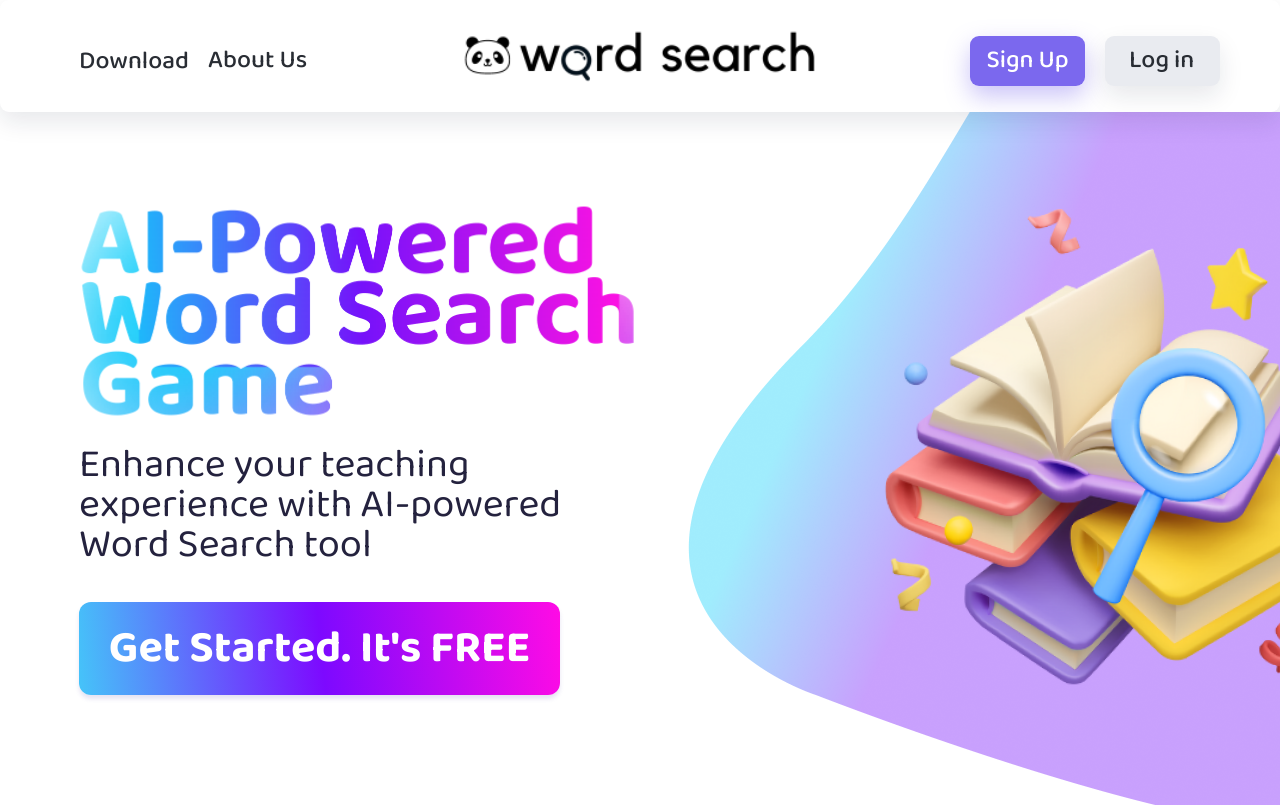
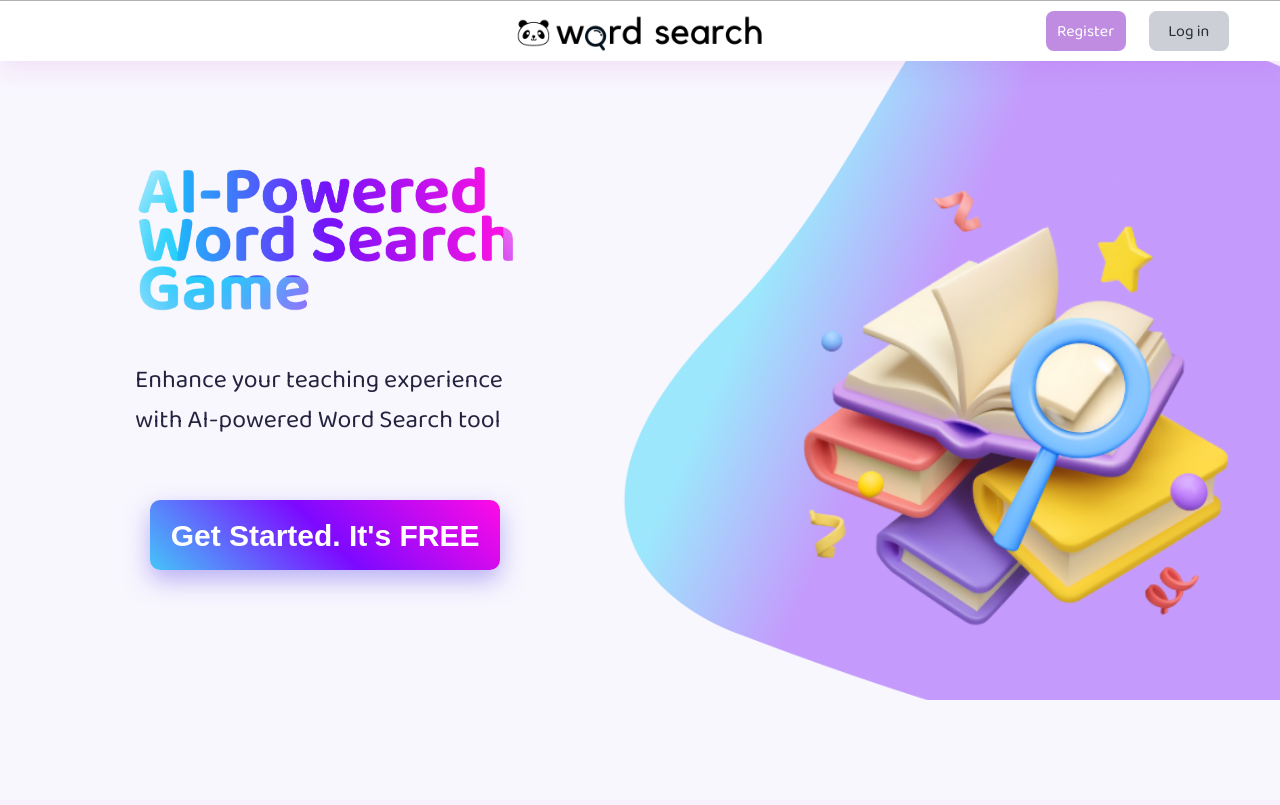
Before and after one commit to tiennma2k23/word-search-AI, a Django app: page / in a window 1280 px wide. After the commit the page ends 700 px from the top, so only its background shows below. Run offline with Django 5.2, Linux system fonts and the light colour scheme.

Commit message:
update frontend

```diff
--- a/myproject/templates/about_us.html
+++ b/myproject/templates/about_us.html
@@ -12,6 +12,10 @@
   <style>
     body {
       background: #f5eefc;
+      position: relative;
+      font-family:  "Baloo Da 2", sans-serif;
+      margin: 0;
+      padding: 0;
     }
     .head {
       left: 2%;
@@ -20,6 +24,8 @@
       z-index: 1000;
     }
     .dropdown {
+      top: 0;
+      left: 0;
       position: absolute;
       left: 2%;
       top: 30%;
--- a/myproject/templates/cover.html
+++ b/myproject/templates/cover.html
@@ -2,19 +2,183 @@
 <!DOCTYPE html>
 <html>
   <head>
-    <meta charset="utf-8" />
-    <meta name="viewport" content="initial-scale=1, width=device-width" />
-
-    <link rel="stylesheet" href="{% static 'global.css' %}" />
-    <link rel="stylesheet" href="{% static 'index.css' %}" />
+    <meta charset="UTF-8">
+    <meta name="viewport" content="width=device-width, initial-scale=1.0">
+    <title>Start</title>
+    <link rel="preconnect" href="https://fonts.googleapis.com">
+    <link rel="preconnect" href="https://fonts.gstatic.com" crossorigin>
+    <link href="https://fonts.googleapis.com/css2?family=Baloo+Da+2:wght@400..800&display=swap" rel="stylesheet">
+    <link rel="icon" type="image/x-icon" href="{% static '/media/favicon.ico' %}">
     <link
       rel="stylesheet"
       href="https://fonts.googleapis.com/css2?family=Baloo Da 2:wght@400;500;700&display=swap"
     />
+
+    <style>
+      body {
+            background-color: #F8F7FE;
+            font-family:  "Baloo Da 2", sans-serif;
+            margin: 0;
+            padding: 0;
+            position: relative;
+            width: 100%;
+      }
+
+      .head {
+          width: 100%;
+          height: 60px;
+          left: 0px;
+          top: 0px;
+          position: fixed;
+          background: #ffffff;
+          border-top: 1px rgb(179, 177, 177) solid;
+          z-index: 1000;
+      }
+
+      .logo {
+        width: 250px;
+        height: auto;
+        position: absolute;
+        top:8px;
+        left: 50%;
+        transform: translateX(-50%);
+      }
+      .main-heading-1 {
+        width: 80%;
+        height: 80%;
+        object-fit: contain;
+        position: absolute;
+        top: 0;
+      }
+      .wrapper-main-heading-1 {
+        position: absolute;
+        top: 150px;
+        left: 7%;
+        width: 471px;
+        height: 220px;
+        display: flex;
+        align-items: center;
+        justify-content: center;
+        z-index: 10;
+      }
+
+      .main-svg {
+        position: absolute;
+        top: 0;
+        right: 0;
+        width: 900px;
+        overflow: hidden;
+        object-fit: cover;
+        flex-grow: 1;
+        flex-shrink: 1;
+        z-index: 2;
+      }
+
+      .main-strong {
+        width: 380px;
+        position: absolute;
+        top: 190px;
+        line-height: 40px;
+        font-weight: 400;
+        font-size: 25px;
+      }
+
+      .main-button {
+        position: absolute;
+        top: 350px;
+        width: 350px;
+        height: 70px;
+        background: linear-gradient(45deg, #45C4F9 0%, #7D09FF 50%, #FF0BE5 100%);
+        box-shadow: 0px 10px 25px rgba(123, 104, 238, 0.50);
+        border-radius: 10px;
+        text-align: center;
+        color: white;
+        font-size: 30px;
+        font-weight: 700;
+        line-height: 21px;
+        word-wrap: break-word;
+        border: none;
+      }
+
+      .main-button:hover {
+        background: #b28fcc;
+      }
+      .word {
+        width: 100%;
+        height: 700px;
+        background-color: var(--color-white);
+        text-align: left;
+        font-family: var(--font-baloo-da-2);
+        position: relative;
+        overflow: hidden;
+        line-height: normal;
+        letter-spacing: normal;
+        color: #24223e;
+      }
+
+      @media screen and (max-width: 1000px) {
+        .main-svg {
+          display: none;
+        }
+
+        .subbutton {
+          display: none;
+        }
+
+        .wrapper-main-heading-1{
+          left: 50%;
+          transform: translateX(-50%);
+        }
+      }
+
+      .button-group {
+        position: absolute;
+        right: 4%;
+        top:10px;
+      }
+
+      .subbutton {
+        width: 80px;
+        height: 40px;
+        font-family:  "Baloo Da 2", sans-serif;
+        font-size: 16px;
+      }
+
+      #signup a {
+        text-decoration: none;
+        color: #ffffff;
+      }
+
+      #signup {
+        background: #BF8CE1;
+        border: none;
+        border-radius: 8px;
+      }
+
+      #login a {
+        text-decoration: none;
+        color: #292D34;
+      }
+
+      #login {
+        background: #CCCFD6;
+        border: none;
+        border-radius: 8px;
+        margin-left: 20px;
+      }
+    </style>
   </head>
   <body>
+    <div class="head">
+      <div style="width: 100%; height: 60px; left: 0px; top: 0px; position: absolute; background: #ffffff00; box-shadow: 0px 10px 25px rgba(184, 53, 210, 0.1)"></div>
+      <img class="logo" src="{% static '/media/logoWS.jpg' %}" alt="logo">
+      <div class="button-group" role="group" aria-label="Basic example">
+        <button type="button" class="subbutton" id="signup"><a href="register">Register</a></button>
+        <button type="button" class="subbutton" id="login"><a href="login">Log in</a></button>
+      </div>
+    </div>
+
     <div class="word">
-      <section class="wrapper-main-heading-1-parent">
       <div class="wrapper-main-heading-1">
         <img
           class="main-heading-1"
@@ -22,55 +186,16 @@
           alt=""
           src="{% static './media/ai_power_word_search.png' %}"
         />
-        </div>
-        <img class="main-svg" alt="" src="{% static './media/3d_image.png' %}" />
-      </section>
-      <div class="m-s-v-g">
+
         <h2 class="main-strong">
           Enhance your teaching experience with AI-powered Word Search tool
         </h2>
-        <div class="main-button">
-          <h2 class="get-started-its">Get Started. It's FREE</h2>
+        <button type="button" class="main-button" onclick="window.location.href='login';">Get Started. It's FREE</button>
+
       </div>
-      </div>
-      <header class="header">
-        <div class="before"></div>
-        <div class="header-inner">
-          <div class="frame-parent">
-            <div class="link-download-wrapper">
-              <div class="link-download">Download</div>
-            </div>
-            <div class="link-aboutus">About Us</div>
-          </div>
-        </div>
-        <img
-          class="black-and-red-hashtag-band-log"
-          loading="lazy"
-          alt=""
-          src="{% static './media/Logo.png' %}"
-        />
 
-        <div class="button-parent">
-          <div class="button-group">
-            <form action="{% url 'register' %}" method="GET">
-              {% csrf_token %}
-              <button class="button">
-                <div class="before1"></div>
-                <div class="sign-up">Sign Up</div>
-              </button>
-            </form>
-            <form action="{% url 'login' %}" method="GET">
-              {% csrf_token %}
-              <button class="link">
-                <div class="before2"></div>
-                <div class="log-in">Log in</div>
-              </button>
-            </form>
-              </div>
-              </div>
-          </div>
-        </div>
-      </header>
+      <img class="main-svg" alt="" src="{% static './media/3d_image.png' %}" />
+
     </div>
   </body>
 </html>
--- a/myproject/templates/register.html
+++ b/myproject/templates/register.html
@@ -16,6 +16,8 @@
             font-family:  "Baloo Da 2", sans-serif;
             margin: 0;
             padding: 0;
+            position: relative;
+            height: 690px;
         }
 
         .head {
@@ -26,6 +28,7 @@
             position: fixed;
             background: rgb(255, 253, 253);
             border-top: 1px rgb(179, 177, 177) solid;
+            z-index: 1000;
         }
 
         h1 {
@@ -50,6 +53,7 @@
             justify-content: space-evenly; /* Căn giữa các phần tử theo chiều dọc và chia đều khoảng cách giữa chúng */
             align-items: center;
             box-shadow: 10px 10px 25px #a396eb;
+            z-index: 1;
         }
 
         .box .input,
```
Also changed, not shown: myproject/templates/guide.html (+24 -14 lines), myproject/templates/login.html (+9 -0 lines), myproject/templates/wordsearch.html (+53 -14 lines). Lines whose indentation alone changed are shown as unchanged.
